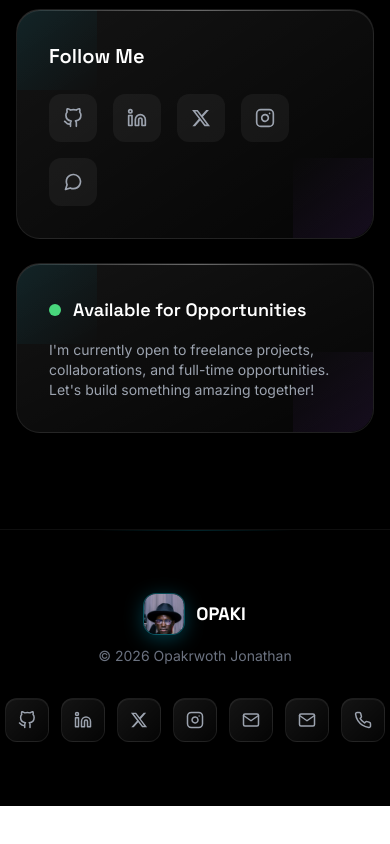
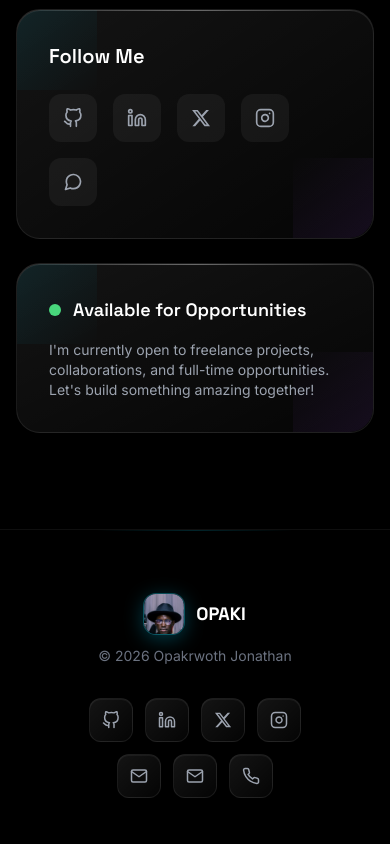
Before and after one commit to opaki25/opakijonathan, a React (Vite) app: page /contact in a window 390 px wide. Shown: the part 1465-2309 px from the top of the page. Before the commit the page ends 2271 px from the top, so only its background shows below. Built offline with nearby package versions, Linux system fonts and the light colour scheme.

Commit message:
Fit footer social links into centered mobile rows

```diff
--- a/src/components/Footer.jsx
+++ b/src/components/Footer.jsx
@@ -28,7 +28,7 @@ const Footer = () => {
         <div className="flex flex-col md:flex-row items-center justify-between gap-8">
           {/* Logo & Copyright */}
           <div className="flex flex-col items-center md:items-start gap-3">
-            <div className="flex flex-wrap justify-center items-center gap-3">
+            <div className="flex items-center gap-3">
               <img
                 src="/profile-icon-192.png"
                 alt="Opakrwoth Jonathan"
@@ -44,17 +44,18 @@ const Footer = () => {
           </div>
 
           {/* Social Links */}
-          <div className="flex items-center gap-3">
-            {socialLinks.map((link, index) => (
+          <div className="flex flex-wrap justify-center gap-3 w-full max-w-[240px] sm:w-auto sm:max-w-none" aria-label="Social and contact links">
+            {socialLinks.map((link) => (
               <motion.a
                 key={link.label}
                 href={link.href}
                 target="_blank"
                 rel="noopener noreferrer"
-                className="p-3 rounded-xl bg-gradient-to-br from-white/[0.08] to-white/[0.02] text-gray-400 hover:text-cyan-400 border border-white/[0.08] hover:border-cyan-500/30 shadow-[inset_0_1px_0_rgba(255,255,255,0.05)] backdrop-blur-lg transition-all duration-300 ease-out"
+                className="w-11 h-11 shrink-0 flex items-center justify-center rounded-xl bg-gradient-to-br from-white/[0.08] to-white/[0.02] text-gray-400 hover:text-cyan-400 border border-white/[0.08] hover:border-cyan-500/30 shadow-[inset_0_1px_0_rgba(255,255,255,0.05)] backdrop-blur-lg transition-all duration-300 ease-out"
                 whileHover={{ scale: 1.08, y: -3 }}
                 whileTap={{ scale: 0.95 }}
                 aria-label={link.label}
+                title={link.label}
               >
                 <span className="text-lg">{link.icon}</span>
               </motion.a>
```
